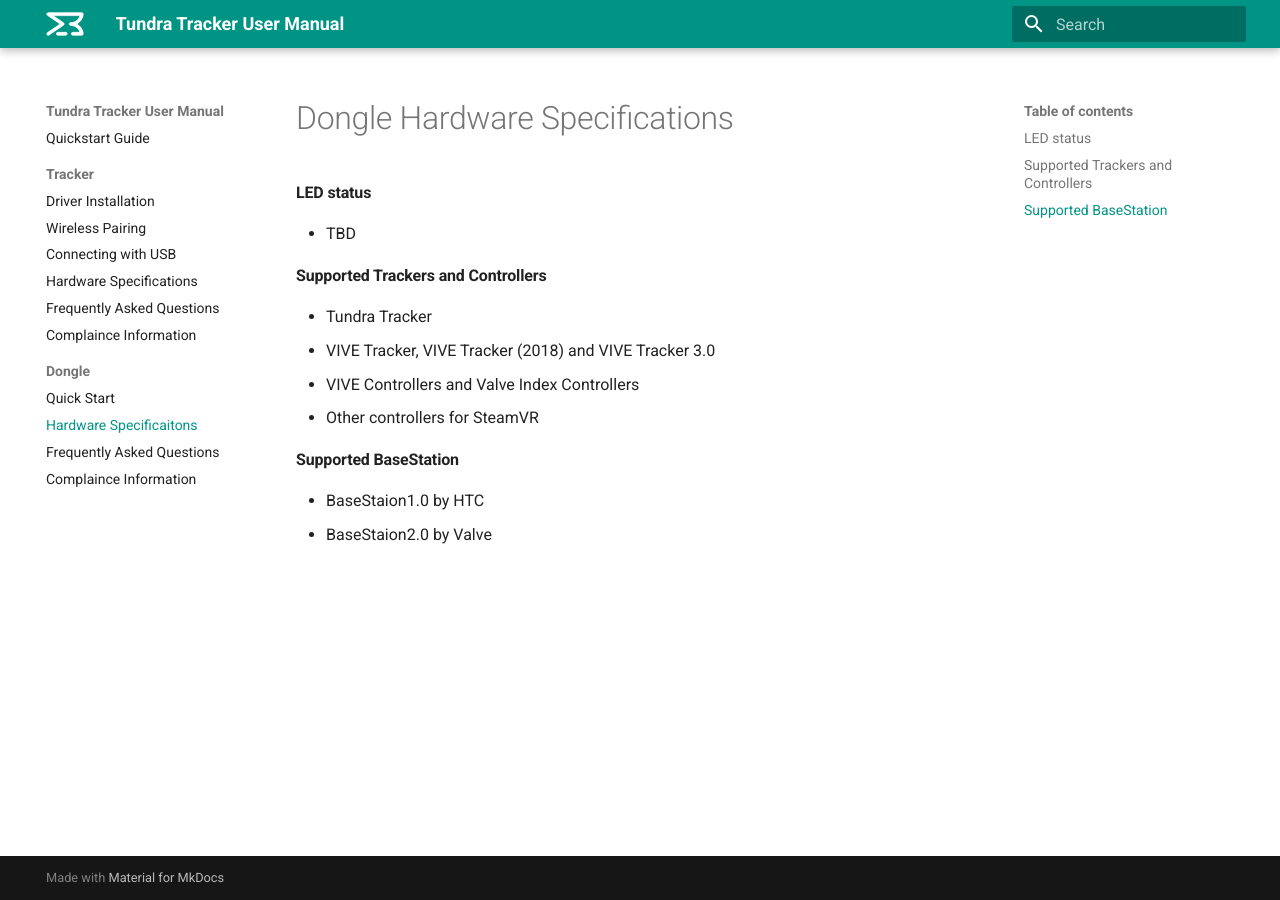
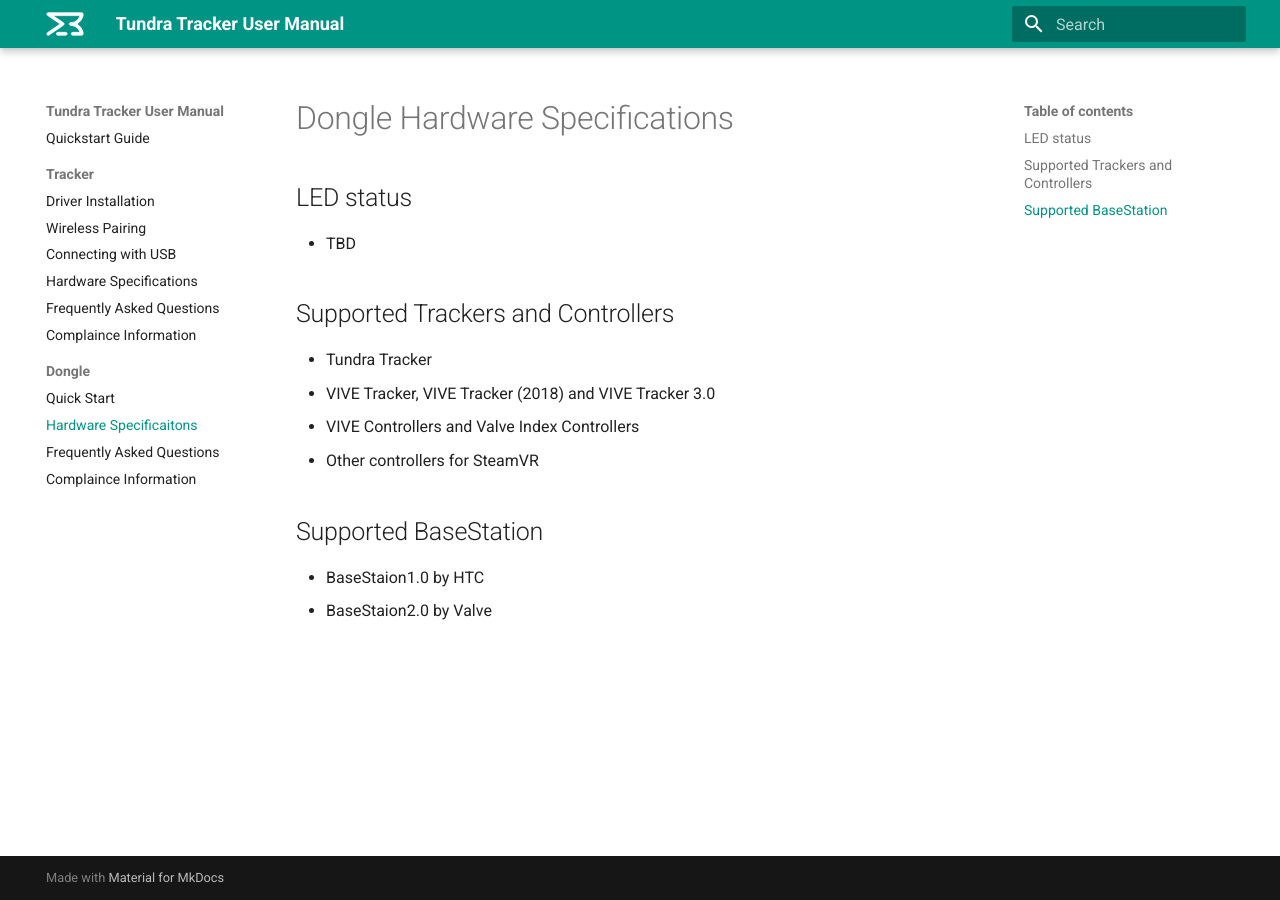
Before and after one commit to tundra-labs/tundra-tracker-docs, an MkDocs documentation site: the page built from docs/dongle_hardware.md, in a window 1280 px wide. Built offline with MkDocs 1.6.1 and Material for MkDocs 9.7.7, drawn with Linux system fonts in a browser that asks for light colours.

```diff
--- a/docs/dongle_hardware.md
+++ b/docs/dongle_hardware.md
@@ -1,12 +1,12 @@
 # Dongle Hardware Specifications
 
-#### LED status
+## LED status
 
 - TBD
 
 
 
-#### Supported Trackers and Controllers
+## Supported Trackers and Controllers
 
 - Tundra Tracker
 - VIVE Tracker, VIVE Tracker (2018) and VIVE Tracker 3.0
@@ -15,7 +15,7 @@
 
 
 
-#### Supported BaseStation
+## Supported BaseStation
 
 - BaseStaion1.0 by HTC
 - BaseStaion2.0 by Valve
```
